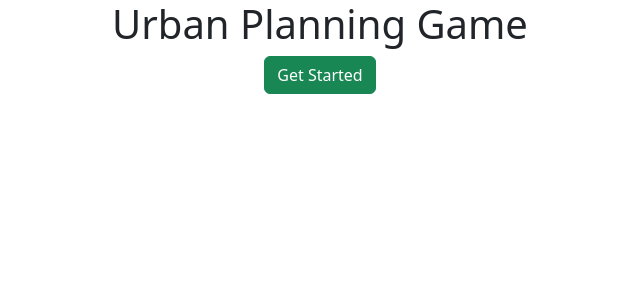
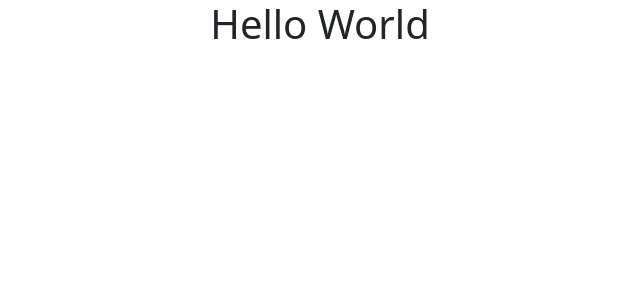
Before and after one commit to briandabuilder/urban_project, a React (Create React App) app in the folder urban_planning_app/: page /game in a window 1280 px wide. Shown: the top 300 px of the page, without its empty margins (320-960 px from the left). Built offline with nearby package versions, Linux system fonts and the light colour scheme.

Commit message:
routing fixed

```diff
--- a/urban_planning_app/src/components/ButtonLink.jsx
+++ /dev/null
@@ -1,19 +0,0 @@
-import React from 'react'
-import ReactDOM from 'react-dom/client';
-import { Link } from 'react-router-dom';
-import { Button } from 'react-bootstrap'
-
-function ButtonLink() {
-    function buttonLink({ to, children }) {
-        return <Link to={to}><Button>{children}</Button></Link>;
-    }
-
-    return (
-        <>
-            <buttonLink to="./UrbanGame.jsx">Play</buttonLink>
-        </>
-    )
-
-}
-
-export default ButtonLink;
--- a/urban_planning_app/src/components/HomePage.jsx
+++ b/urban_planning_app/src/components/HomePage.jsx
@@ -1,12 +1,11 @@
 import React from 'react';
 import ReactDOM from 'react-dom/client';
-import UrbanGame from './UrbanGame';
+import game from './UrbanGame';
 import { Button } from 'react-bootstrap';
-import ButtonLink from './ButtonLink';
-import { BrowserRouter as Router, Routes, Route } from 'react-router-dom'
+import { BrowserRouter as Router, Routes, Route, Link, Navigate } from 'react-router-dom'
 import Modal from 'react-modal';
-import { Link } from 'react-router-dom';
 import 'bootstrap/dist/css/bootstrap.min.css';
+import { useNavigate } from "react-router-dom";
 
 const customStyles = {
     content: {
@@ -21,6 +20,11 @@ const customStyles = {
 
 function HomePage() {
     let subtitle;
+    let navigate = useNavigate();
+    const routeChange = () =>{
+      let path = "game";
+      navigate(path);
+    }
     const [modalIsOpen, setIsOpen] = React.useState(false);
 
 
@@ -52,10 +56,7 @@ function HomePage() {
                     <h2 ref={(_subtitle) => (subtitle = _subtitle)}>Hi there!</h2>
                     Welcome to Urban Planning Game! INSERT TUTORIAL TEXT HERE
                 </p>
-                <Routes>
-                  <Route path="./UrbanGame" element={ButtonLink} />
-                </Routes>
-
+                <Button variant="success" onClick={routeChange}>Play</Button>
 
 
             </Modal>
--- a/urban_planning_app/src/components/UrbanGame.jsx
+++ b/urban_planning_app/src/components/UrbanGame.jsx
@@ -3,7 +3,7 @@ import ReactDOM from 'react-dom/client';
 
 function UrbanGame() {
   return (
-    <div className="UrbanGame">
+    <div className="game">
       <h1>Hello World</h1>
     </div>
   );
--- a/urban_planning_app/src/components/UrbanPlanning.jsx
+++ b/urban_planning_app/src/components/UrbanPlanning.jsx
@@ -1,12 +1,17 @@
 import React from 'react';
 import ReactDOM from 'react-dom/client';
 import HomePage from './HomePage';
-import { BrowserRouter as Router } from 'react-router-dom';
+import UrbanGame from './UrbanGame'
+import { Button } from 'react-bootstrap';
+import { BrowserRouter as Router, Routes, Route, Link, Navigate } from 'react-router-dom'
 
 function UrbanPlanning() {
     return (
         <Router>
-            <HomePage />
+            <Routes>
+                <Route path="/" element={<HomePage />} />
+                <Route path="/game" element={<UrbanGame />} />
+            </Routes>
         </Router>
     )
 }
```
